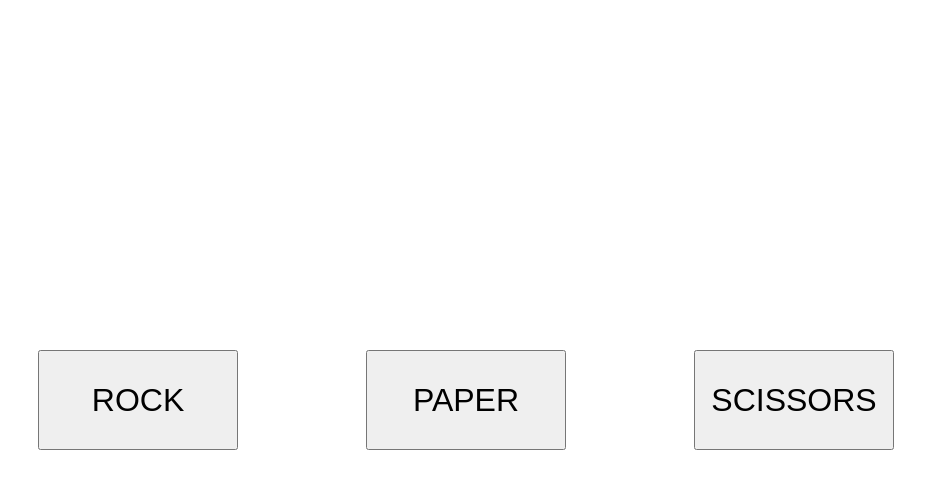
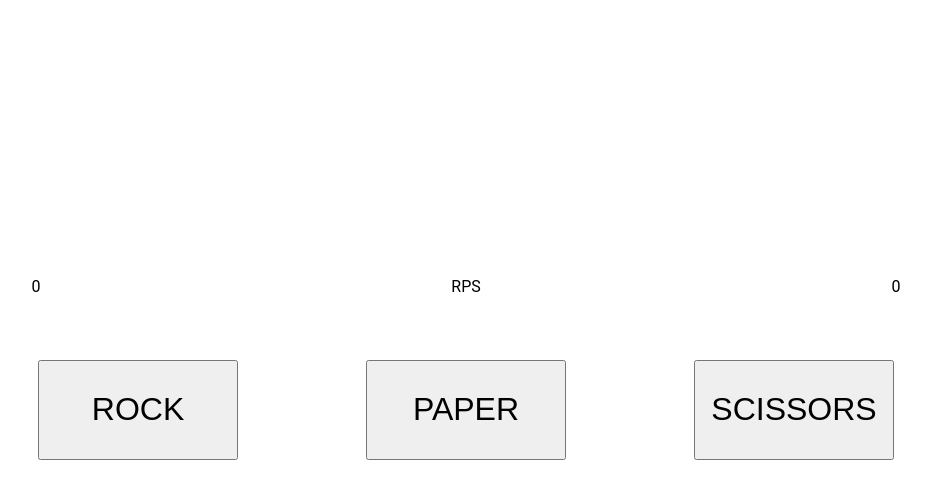
Before and after one commit to CooperMoore9/rockPaperScissors, a plain HTML site: page index.html in a window 1280 px wide. Both pictures are taken after a click on the button "ROCK". Shown: the whole page, without its empty margins (174-1105 px from the left). Drawn offline with Linux system fonts and the light colour scheme.

Commit message:
Got button working
and started some of the score keeping stuff

```diff
--- a/index.html
+++ b/index.html
@@ -10,10 +10,15 @@
 </head>
 <body>
 
-    <div class="buttons">
-        <button class="rock">ROCK</button>
-        <button class="paper">PAPER</button>
-        <button class="scissors">SCISSORS</button>
+    <div id="text">
+        <div id="playerScore">P Score</div>
+        <div id="middleText">RPS</div>
+        <div id="botScore">B Score</div>
+    </div>
+    <div id="buttons">
+        <button id="rock">ROCK</button>
+        <button id="paper">PAPER</button>
+        <button id="scissors">SCISSORS</button>
     </div>
 
 </body>
--- a/javascript.js
+++ b/javascript.js
@@ -3,8 +3,12 @@
     // TODO
 
 
+    // make button run function
+
+
 let playerScore = 0;
 let botScore = 0;
+let playerChoice = '';
 
     // - Get input from user
         // - popup window for user to provide input
@@ -19,14 +23,14 @@ let botScore = 0;
             // - assign number to a choice in rps
             // - return choice for round
 
-function playerSelectionF(){
-    const clickedButton = document.querySelectorAll('button');
+
+const clickedButton = document.querySelectorAll('button');
     clickedButton.forEach((button) => {
         button.addEventListener('click', () => {
-            // return playerChoice = button.className DOES NOT WORK idk what do
-        })
+        playerChoice = button.id;
+        playGame();
     })
-}
+})
 
 
 function botSelectionF(){
@@ -46,7 +50,6 @@ function botSelectionF(){
     // - console.log() results tell user if they won or lost
 function playRound(playerChoice, botChoice){
     if(playerChoice === botChoice){
-        console.log('tie');
         return 'tie';
     // can just return things rather than setting variables
 
@@ -67,11 +70,22 @@ function playRound(playerChoice, botChoice){
 function playGame(){
     let botChoice = botSelectionF();
     let winner = playRound(playerChoice, botChoice);
+    document.getElementById('playerScore').textContent = `${playerScore}`
+    document.getElementById('botScore').textContent = `${botScore}`
 
     if(winner === 'player'){
         playerScore++;
     }else if (winner === 'bot'){
         botScore++;
+    }
+
+    if(playerScore === 5 && botScore === 5){
+        document.getElementById('middleText').textContent = `Tied`;
+    }
+    else if(playerScore === 5 && botScore < 5){
+        document.getElementById('middleText').textContent = `player winnah`;
+    }else if(playerScore < 5 && botScore === 5){
+        document.getElementById('middleText').textContent = `bot winnah`;
     }
 
 }
--- a/styles.css
+++ b/styles.css
@@ -7,6 +7,12 @@ html {
     margin: 0;
   }
 
+  #text {
+    display: flex;
+    justify-content: space-around;
+    width: 100vw;
+  }
+
   body {
     display: flex;
     flex: 1;
@@ -14,10 +20,9 @@ html {
     justify-content: center;
     flex-direction: column;
     align-items: center;
-    justify-content: center;
   }
 
-  .buttons {
+  #buttons {
     display: flex;
   }
 
```
